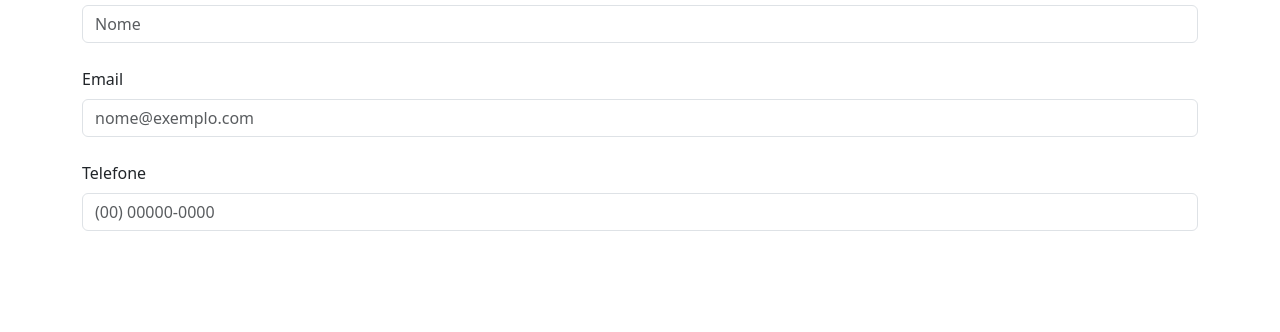
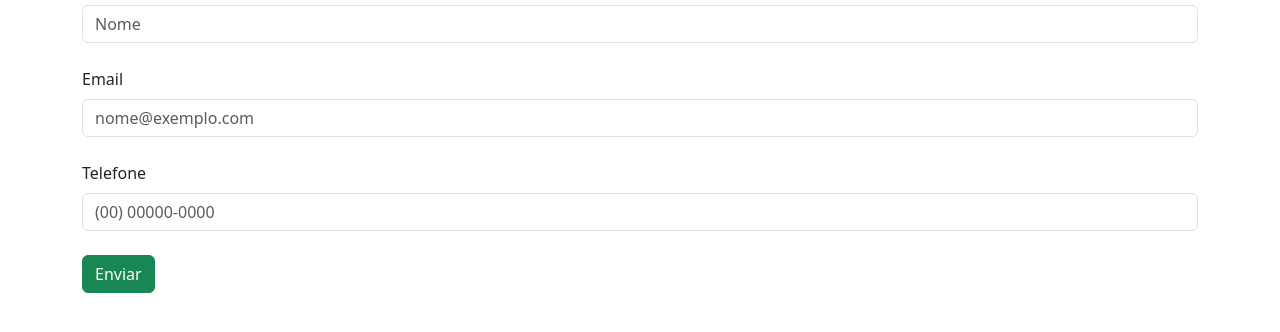
Before and after one commit to ChaubenJr/bootstrap, a plain HTML site: page index.html in a window 1280 px wide. Shown: the part 128-460 px from the top of the page. Drawn offline with nearby package versions, Linux system fonts and the light colour scheme.

Commit message:
Adicionando o botão

```diff
--- a/index.html
+++ b/index.html
@@ -21,6 +21,9 @@
             <label for="tel" class="form-label">Telefone</label>
             <input type="tel" placeholder="(00) 00000-0000" id="tel" class="form-control" />
         </div>
+        <div>
+            <button type="submit" class="btn btn-success btn-md">Enviar</button>
+        </div>
     </div>
 
     <script src="https://cdn.jsdelivr.net/npm/bootstrap@5.3.3/dist/js/bootstrap.bundle.min.js"></script>
```
